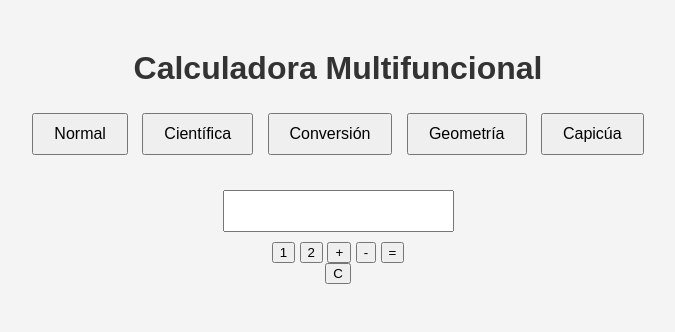
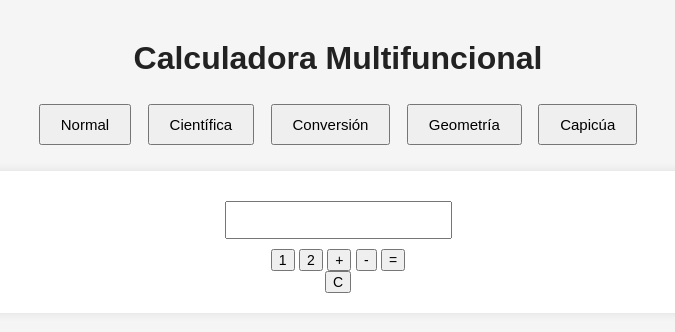
Before and after one commit to Manu0813mathsandcience/calculator, a plain HTML site: page index.html in a window 1280 px wide. Both pictures are taken after a click on the button "Normal". Shown: the whole page, without its empty margins (302-977 px from the left). Drawn offline with Linux system fonts and the light colour scheme.

Commit message:
Update index.html

```diff
--- a/index.html
+++ b/index.html
@@ -1,46 +1,54 @@
 <!DOCTYPE html>
 <html lang="es">
 <head>
-    <meta charset="UTF-8">
-    <meta name="viewport" content="width=device-width, initial-scale=1.0">
+  <meta charset="UTF-8" />
+  <meta name="viewport" content="width=device-width, initial-scale=1.0"/>
   <title>Calculadora Multifuncional</title>
   <style>
     body {
       font-family: Arial, sans-serif;
       text-align: center;
-            margin: 50px;
-            background-color: #f4f4f4;
+      margin: 40px;
+      background-color: #f5f5f5;
     }
 
     h1 {
-            color: #333;
+      color: #222;
     }
 
     .modo-selector button {
-            margin: 5px;
+      margin: 6px;
       padding: 10px 20px;
-            font-size: 16px;
+      font-size: 15px;
+      cursor: pointer;
     }
 
     #calculadora {
       margin-top: 20px;
+      background-color: #fff;
+      padding: 20px;
+      border-radius: 10px;
+      box-shadow: 0 0 10px rgba(0,0,0,0.1);
     }
 
     input, select {
       margin: 10px;
-            padding: 10px;
+      padding: 8px;
       font-size: 16px;
     }
 
     button {
-            cursor: pointer;
+      font-size: 14px;
+    }
+
+    p {
+      font-weight: bold;
     }
   </style>
 </head>
 <body>
   <h1>Calculadora Multifuncional</h1>
 
-    <!-- Botones para cambiar de modo -->
   <div class="modo-selector">
     <button onclick="cambiarModo('normal')">Normal</button>
     <button onclick="cambiarModo('cientifica')">Científica</button>
@@ -49,7 +57,6 @@
     <button onclick="cambiarModo('capicua')">Capicúa</button>
   </div>
 
-    <!-- Contenedor de la calculadora -->
   <div id="calculadora">
     <p>Selecciona un modo para empezar.</p>
   </div>
@@ -65,14 +72,8 @@
           <button onclick="agregar('2')">2</button>
           <button onclick="agregar('+')">+</button>
           <button onclick="agregar('-')">-</button>
-                    <button onclick="calcular()">=</button>
-                    <br><button onclick="limpiar()">C</button>
-                `;
-            } else if (modo === "capicua") {
-                contenedor.innerHTML = `
-                    <input type="text" id="numero">
-                    <button onclick="verificarCapicua()">Verificar</button>
-                    <p id="resultado"></p>
+          <button onclick="calcular()">=</button><br>
+          <button onclick="limpiar()">C</button>
         `;
       } else if (modo === "cientifica") {
         contenedor.innerHTML = `
@@ -81,6 +82,7 @@
           <button onclick="agregar('Math.cos(')">cos</button>
           <button onclick="agregar('Math.log(')">log</button>
           <button onclick="agregar('Math.sqrt(')">√</button>
+          <button onclick="agregar(')')">)</button>
           <button onclick="calcular()">=</button><br>
           <button onclick="limpiar()">C</button>
         `;
@@ -100,7 +102,13 @@
         contenedor.innerHTML = `
           <label>Lado del cuadrado:</label><br>
           <input type="number" id="lado">
-                    <button onclick="calcularAreaCuadrado()">Área</button>
+          <button onclick="calcularAreaCuadrado()">Calcular Área</button>
+          <p id="resultado"></p>
+        `;
+      } else if (modo === "capicua") {
+        contenedor.innerHTML = `
+          <input type="text" id="numero">
+          <button onclick="verificarCapicua()">Verificar</button>
           <p id="resultado"></p>
         `;
       }
@@ -126,8 +134,7 @@
     function verificarCapicua() {
       const num = document.getElementById("numero").value;
       const invertido = num.split("").reverse().join("");
-            document.getElementById("resultado").innerText = (num === invertido) ?
-                "Es capicúa" : "No es capicúa";
+      document.getElementById("resultado").innerText = (num === invertido) ? "Es capicúa" : "No es capicúa";
     }
 
     function convertir() {
```
Lines whose indentation alone changed are shown as unchanged.
